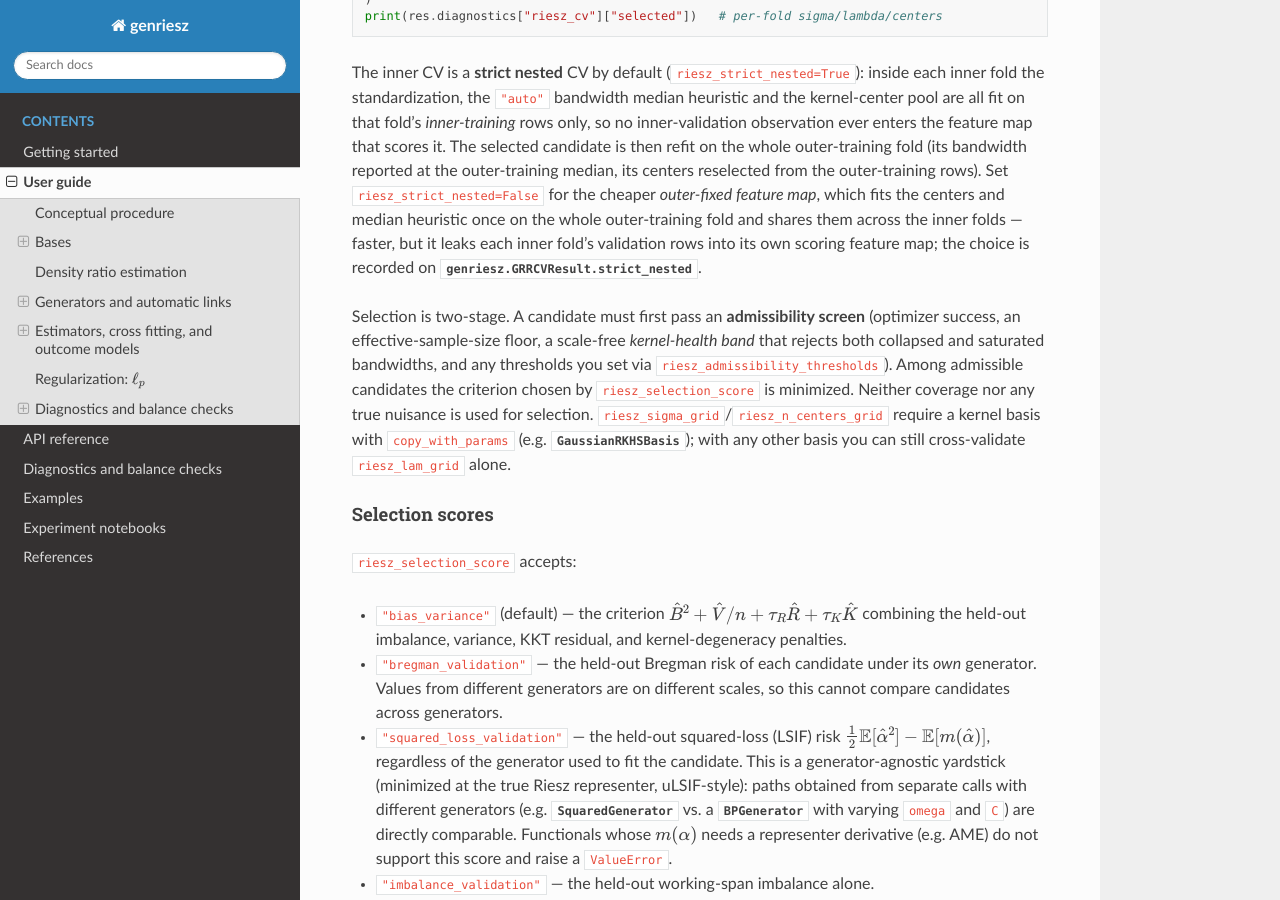
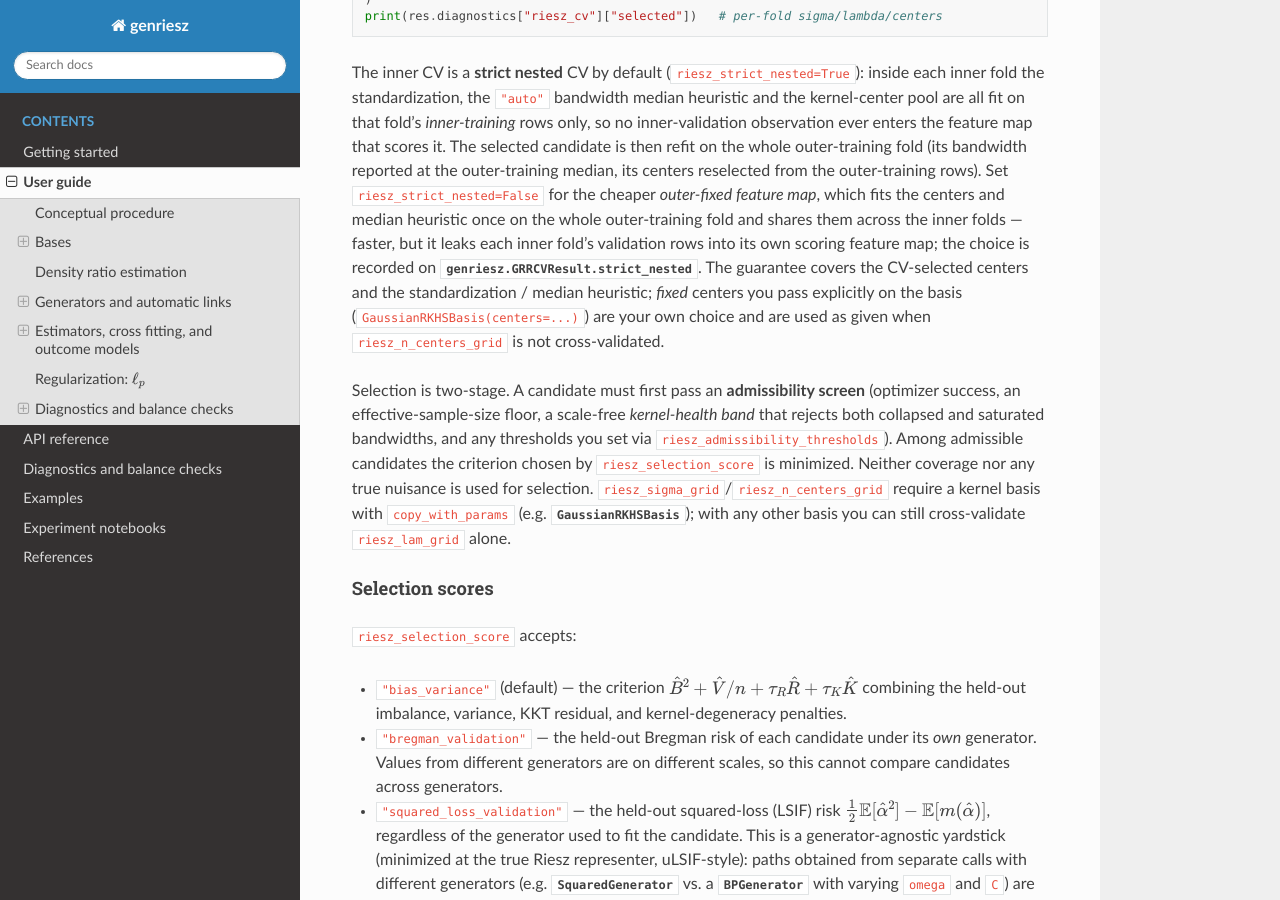
Before and after one commit to MasaKat0/genriesz, a Sphinx documentation site: the page built from docs/user_guide.rst, in a window 1280 px wide and 900 px high, scrolled down 8594 px. Built offline with Sphinx 7.4.7 and the Read the Docs theme 3.1.0, drawn with Linux system fonts in a browser that asks for light colours.

Commit message:
docs(model-selection): レビュー指摘対応（コメント/ガイド整合）
レビューは「ブロッキング指摘なし」。非ブロッキング2点を対応:
- degenerate-fold テストのコメントが旧実装（global median フォールバック）の
 記述のままだったため、現行の固定 1.0 フォールバックに合わせて修正。
- user_guide の strict nested 説明に、明示的な固定 centers は inner-training
 保証の対象外である旨の注記を追加（コード docstring と整合）。

残る非ブロッキング1点（outer-training 全体の median が非正のとき sigma="auto" が
早期 ValueError になる境界条件）は、P0-05 のリーク修正とは独立の既存挙動であり、
outer-training 全体が degenerate という重い異常を明示的に知らせる方が適切なため
意図的に据え置き（fold 単位の 1.0 フォールバックとは重大度が異なる）。

make verify 緑（405 tests）。

```diff
--- a/docs/user_guide.rst
+++ b/docs/user_guide.rst
@@ -458,7 +458,11 @@ the outer-training rows).  Set ``riesz_strict_nested=False`` for the cheaper
 *outer-fixed feature map*, which fits the centers and median heuristic once on the
 whole outer-training fold and shares them across the inner folds — faster, but it
 leaks each inner fold's validation rows into its own scoring feature map; the
-choice is recorded on :attr:`genriesz.GRRCVResult.strict_nested`.
+choice is recorded on :attr:`genriesz.GRRCVResult.strict_nested`.  The guarantee
+covers the CV-selected centers and the standardization / median heuristic; *fixed*
+centers you pass explicitly on the basis (``GaussianRKHSBasis(centers=...)``) are
+your own choice and are used as given when ``riesz_n_centers_grid`` is not
+cross-validated.
 
 Selection is two-stage.  A candidate must first pass an **admissibility screen**
 (optimizer success, an effective-sample-size floor, a scale-free *kernel-health
```
Also changed, not shown: 1 other file.
